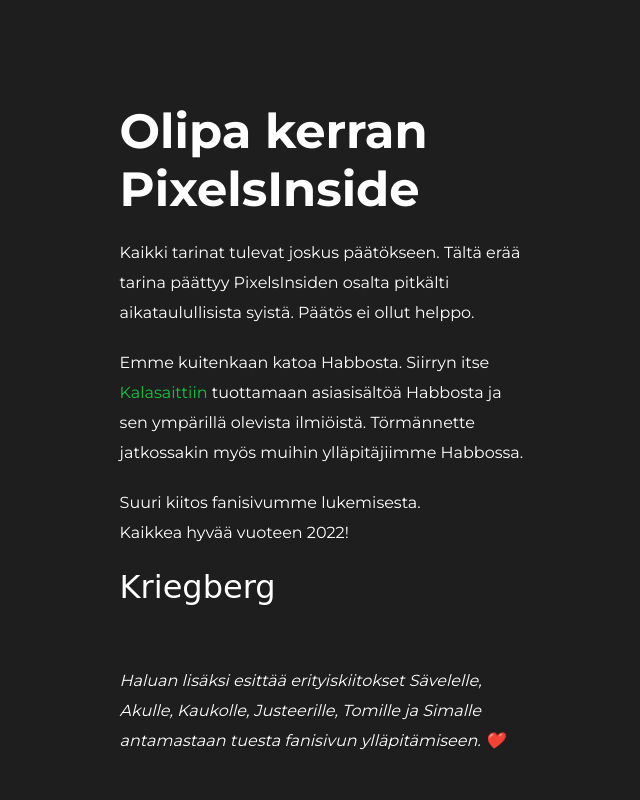
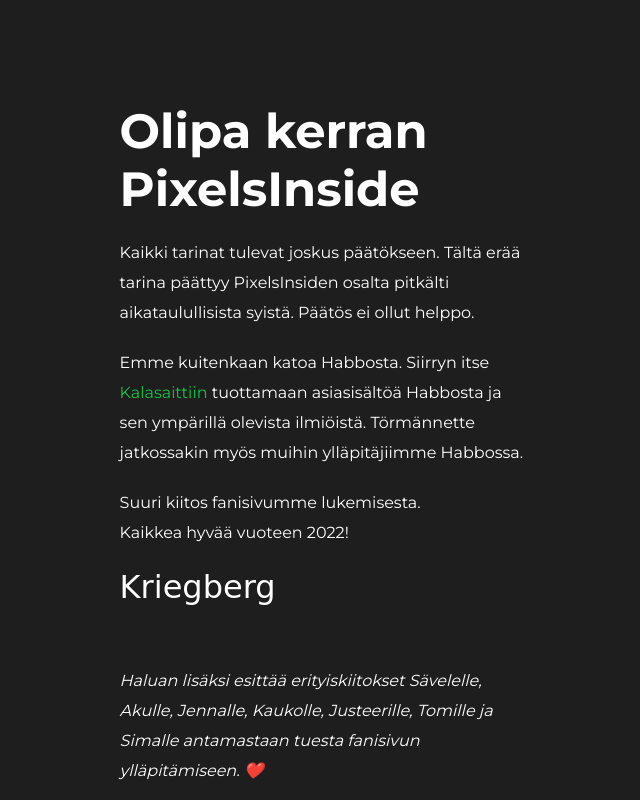
Before and after one commit to Kriegberg/pi-farewell, a plain HTML site: page index.html in a window 1280 px wide. Shown: the whole page, without its empty margins (34-674 px from the left). Drawn offline with Linux system fonts and the light colour scheme; a web font is replaced by a local one.

Commit message:
Update index.html

```diff
--- a/index.html
+++ b/index.html
@@ -32,7 +32,7 @@
     </div>
 
     <div class="pi-farewell-credits">
-      Haluan lisäksi esittää erityiskiitokset Sävelelle, Akulle, Kaukolle, Justeerille, Tomille ja Simalle antamastaan tuesta fanisivun ylläpitämiseen. ❤️
+      Haluan lisäksi esittää erityiskiitokset Sävelelle, Akulle, Jennalle, Kaukolle, Justeerille, Tomille ja Simalle antamastaan tuesta fanisivun ylläpitämiseen. ❤️
     </div>
 
   </body>
```
